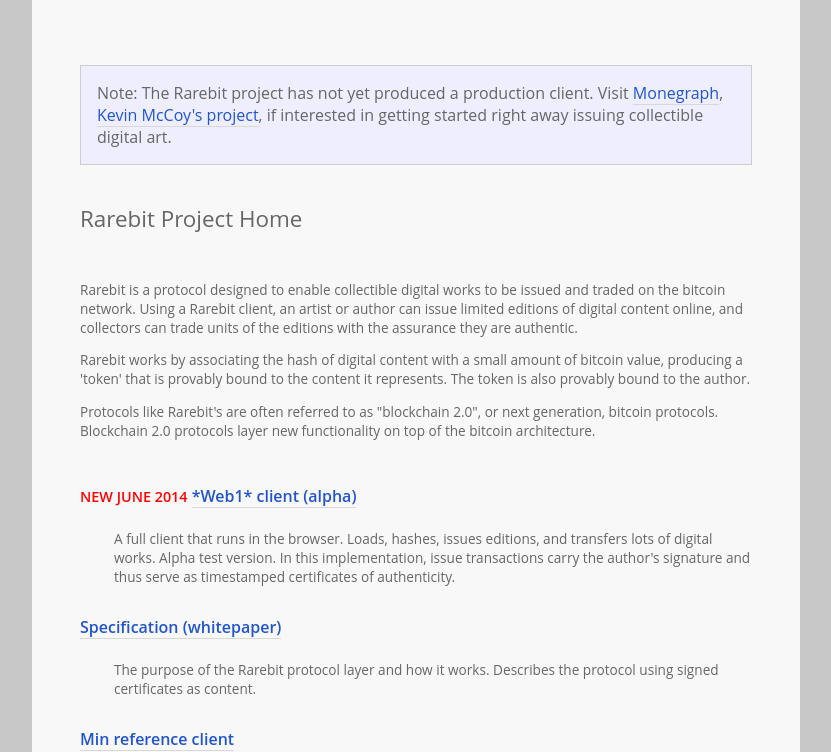
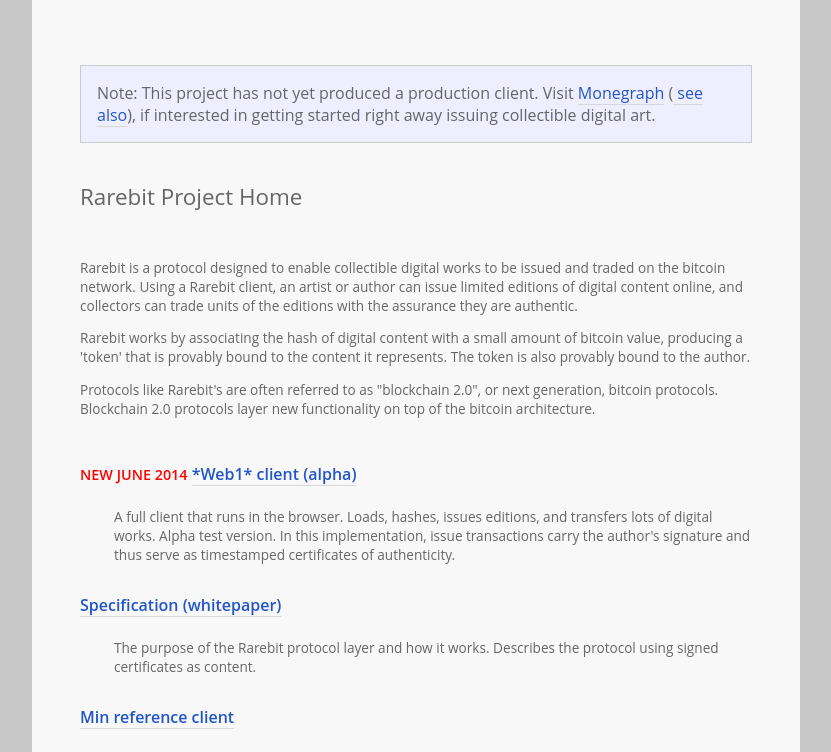
Before and after one commit to rarebit/project, a plain HTML site: page index.html in a window 1280 px wide. Shown: the part 348-1100 px from the top of the page, without its empty margins (224-1055 px from the left). Drawn offline with Linux system fonts and the light colour scheme.

Commit message:
Update index.html

```diff
--- a/index.html
+++ b/index.html
@@ -70,11 +70,11 @@
 
 
 <p class="box">
-Note: The Rarebit project has not yet produced a production client.
+Note: This project has not yet produced a production client.
 Visit
-<a href="http://monegraph.com">Monegraph</a>,
-<a href="https://bitcointalk.org/index.php?topic=317090.msg3413471#msg3413471">Kevin
-McCoy's project</a>,
+<a href="http://monegraph.com">Monegraph</a>
+(<a href="https://bitcointalk.org/index.php?topic=317090.msg3413471#msg3413471">
+see also</a>),
 if interested in getting started right away issuing collectible digital art.
 </p>
 
```
